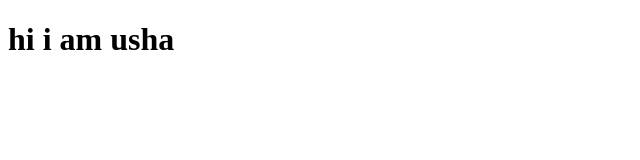
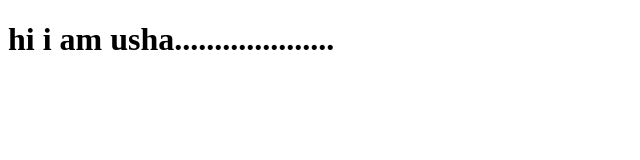
Before and after one commit to u-s-h-a/localrepo, a plain HTML site: page index.html in a window 1280 px wide. Shown: the whole page, without its empty margins (0-640 px from the left). Drawn offline with Linux system fonts and the light colour scheme.

Commit message:
modified index.html

```diff
--- a/index.html
+++ b/index.html
@@ -6,6 +6,6 @@
     <title>Document</title>
 </head>
 <body>
-    <h1>hi i am usha</h1>
+    <h1>hi i am usha....................</h1>
 </body>
 </html>
```
